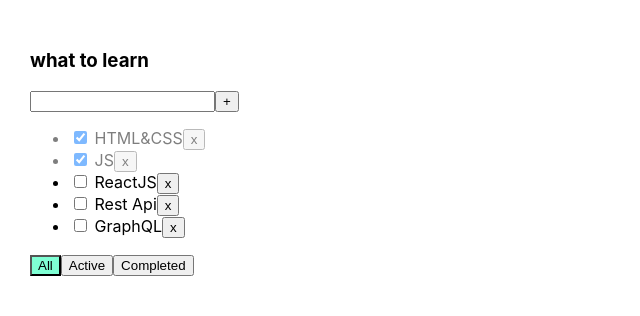
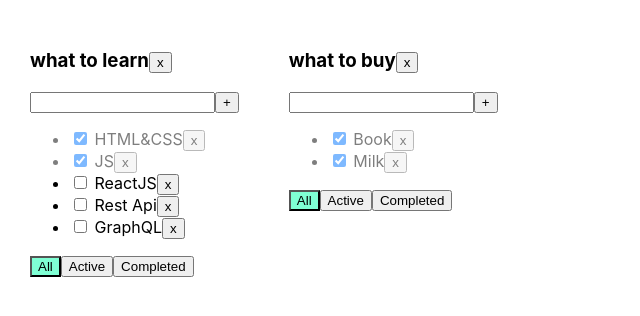
Before and after one commit to DimasYl/MyTodoList, a React (Create React App) app: page / in a window 1280 px wide. Shown: the top 316 px of the page, without its empty margins (0-640 px from the left). Built offline with nearby package versions, Linux system fonts and the light colour scheme.

Commit message:
two todolist

```diff
--- a/src/App.tsx
+++ b/src/App.tsx
@@ -6,72 +6,100 @@ import {v1} from "uuid";
 
 export type FilterValueType = 'all' | 'active' | 'completed'
 
+type TodolistType = {
+    id: string
+    title: string
+    filter: FilterValueType
+}
+
 
 function App() {
-    console.log(v1())
-    //BLL:
-    const [tasks, setTasks] = useState<Array<TaskType>>([
+    let todolistID1 = v1()
+    let todolistID2 = v1()
+
+    let [todolists,setTodolists] = useState<Array<TodolistType>>([
+        {id: todolistID1, title:'what to learn', filter: 'all'},
+        {id: todolistID2, title:'what to buy', filter: 'all'}
+    ])
+
+
+    const [tasks, setTasks] = useState({
+        [todolistID1]: [
             {id: v1(), title: 'HTML&CSS', isDone: true},
             {id: v1(), title: 'JS', isDone: true},
             {id: v1(), title: 'ReactJS', isDone: false},
             {id: v1(), title: 'Rest Api', isDone: false},
-        {id: v1(), title: 'GraphQL', isDone: false}
-    ])
-    const [filter, setFilter] = useState<FilterValueType>('all')
+            {id: v1(), title: 'GraphQL', isDone: false}],
+        [todolistID2]:[
+            {id: v1(), title: 'Book', isDone: true},
+            {id: v1(), title: 'Milk', isDone: true},
 
-    function removeTask(taskID: string){
-        let newTask = tasks.filter(t => t.id !== taskID)
-        setTasks(newTask)
+        ]
+    })
+    function removeTodolist(todolistID: string){
+        let todolist = todolists.filter((tl)=>tl.id !== todolistID)
+        setTodolists(todolist)
+        setTasks({...tasks})
+    }
+    function removeTask(taskID: string,todolistID: string){
+        let todolist = tasks[todolistID]
+        tasks[todolistID] = todolist.filter(t => t.id !== taskID)
+        setTasks({...tasks})
     }
 
-    function changeFilter(newFilterValue: FilterValueType) {
-        setFilter(newFilterValue)
+    function changeFilter(newFilterValue: FilterValueType,todolistID: string) {
+        let todolist = todolists.find((tl)=>tl.id === todolistID)
+        if(todolist){
+            todolist.filter = newFilterValue
+        }
+        setTodolists([...todolists])
     }
 
-    function addTask(taskTitle: string){
-        let newTask = {
-            id: v1(),title: taskTitle, isDone: false
-        }
-        setTasks([newTask,...tasks])
+    function addTask(taskTitle: string,todolistID: string){
+        let todolist = tasks[todolistID]
+        let newTask = {id: v1(),title: taskTitle, isDone: false}
+        tasks[todolistID] = [newTask,...todolist]
+        setTasks({...tasks})
     }
 
-    function changeStatus(taskID: string, isDone: boolean) {
-
-        const newTask = tasks.map(t => {
-            if (t.id === taskID) {
-                return {...t, isDone: isDone}
-            } else {
-                return t
+    function changeStatus(taskID: string, isDone: boolean,todolistID: string) {
+        let todolistTask = tasks[todolistID]
+        let task = todolistTask.find(t => t.id === taskID)
+        if (task) {
+            task.isDone = isDone
         }
-        })
-        setTasks(newTask)
+        setTasks({...tasks})
     }
 
 
-    let taskForTodolist = tasks
-    if (filter === 'active') {
-        taskForTodolist = tasks.filter(t => !t.isDone)
-    }
-    if (filter === 'completed') {
-        taskForTodolist = tasks.filter(t => t.isDone)
-    }
 
-    let todolists = [
-        {id: v1(), title:'what to learn', filter: 'active'},
-        {id: v1(), title:'what to buy', filter: 'completed'}
-    ]
 
     return (
         <div className="App">
-            <TodoList
-                title={'what to learn'}
+            {
+                todolists.map((tl)=>{
+                    let taskForTodolist = tasks[tl.id]
+                    if (tl.filter === 'active') {
+                        taskForTodolist = tasks[tl.id].filter(t => !t.isDone)
+                    }
+                    if (tl.filter === 'completed') {
+                        taskForTodolist = tasks[tl.id].filter(t => t.isDone)
+                    }
+                    return <TodoList
+                        key={tl.id}
+                        id={tl.id}
+                        title={tl.title}
                         tasks={taskForTodolist}
                         addTask={addTask}
                         removeTask={removeTask}
                         changeStatus={changeStatus}
                         changeFilter={changeFilter}
-                filter={filter}
+                        filter={tl.filter}
+                        removeTodolist={removeTodolist}
                     />
+                })
+            }
+
 
         </div>
     );
--- a/src/TodoList.tsx
+++ b/src/TodoList.tsx
@@ -2,13 +2,15 @@ import React, {ChangeEvent, KeyboardEvent, useState} from "react";
 import {FilterValueType} from "./App";
 
 type TodoListPropsType = {
+    id: string
     title: string
     tasks: Array<TaskType>
-    addTask: (taskTitle: string) => void
-    removeTask: (taskID: string) => void
-    changeStatus: (taskID: string, isDone: boolean) => void
-    changeFilter: (newFilterValue: FilterValueType) => void
+    addTask: (taskTitle: string, todolistID: string) => void
+    removeTask: (taskID: string, todolistID: string) => void
+    changeStatus: (taskID: string, isDone: boolean, todolistID: string) => void
+    changeFilter: (newFilterValue: FilterValueType, todolistID: string) => void
     filter: FilterValueType
+    removeTodolist: (todolistID: string) => void
 }
 export type TaskType = {
     id: string
@@ -26,13 +28,13 @@ function TodoList(props: TodoListPropsType) {
     }
     const [error, setError] = useState<string | null>(null)
     const [title, setTitle] = useState<string>('')
-    const all = () => props.changeFilter('all')
-    const active = () => props.changeFilter('active')
-    const completed = () => props.changeFilter('completed')
+    const all = () => props.changeFilter('all',props.id)
+    const active = () => props.changeFilter('active',props.id)
+    const completed = () => props.changeFilter('completed',props.id)
     const addTask = () => {
         const trimmedTitle = title.trim()
         if (trimmedTitle) {
-            props.addTask(trimmedTitle)
+            props.addTask(trimmedTitle,props.id)
         } else {
             setError('Title is required')
         }
@@ -41,10 +43,10 @@ function TodoList(props: TodoListPropsType) {
 
     const tasks = props.tasks.map(t => {
         const removeTask = () => {
-            props.removeTask(t.id)
+            props.removeTask(t.id,props.id)
         }
         const changeStatus = (e: ChangeEvent<HTMLInputElement>) => {
-            props.changeStatus(t.id, e.currentTarget.checked)
+            props.changeStatus(t.id, e.currentTarget.checked,props.id)
         }
         return (
             <li key={t.id} className={t.isDone ? 'is-done' : ''}>
@@ -58,7 +60,7 @@ function TodoList(props: TodoListPropsType) {
     })
     return (
         <div>
-            <h3>{props.title}</h3>
+            <h3>{props.title}<button onClick={()=>{props.removeTodolist(props.id)}}>x</button></h3>
             <div>
                 <input
                     value={title}
```
Lines whose indentation alone changed are shown as unchanged.
